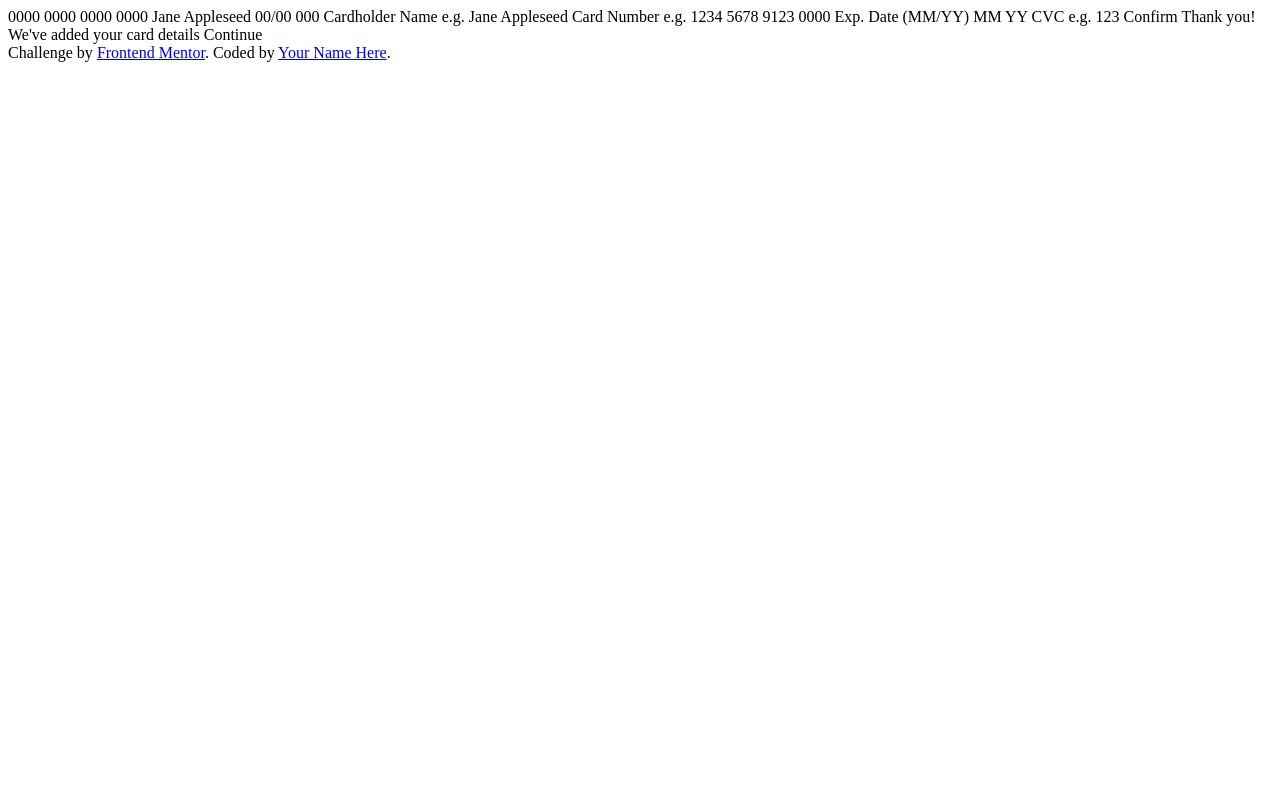
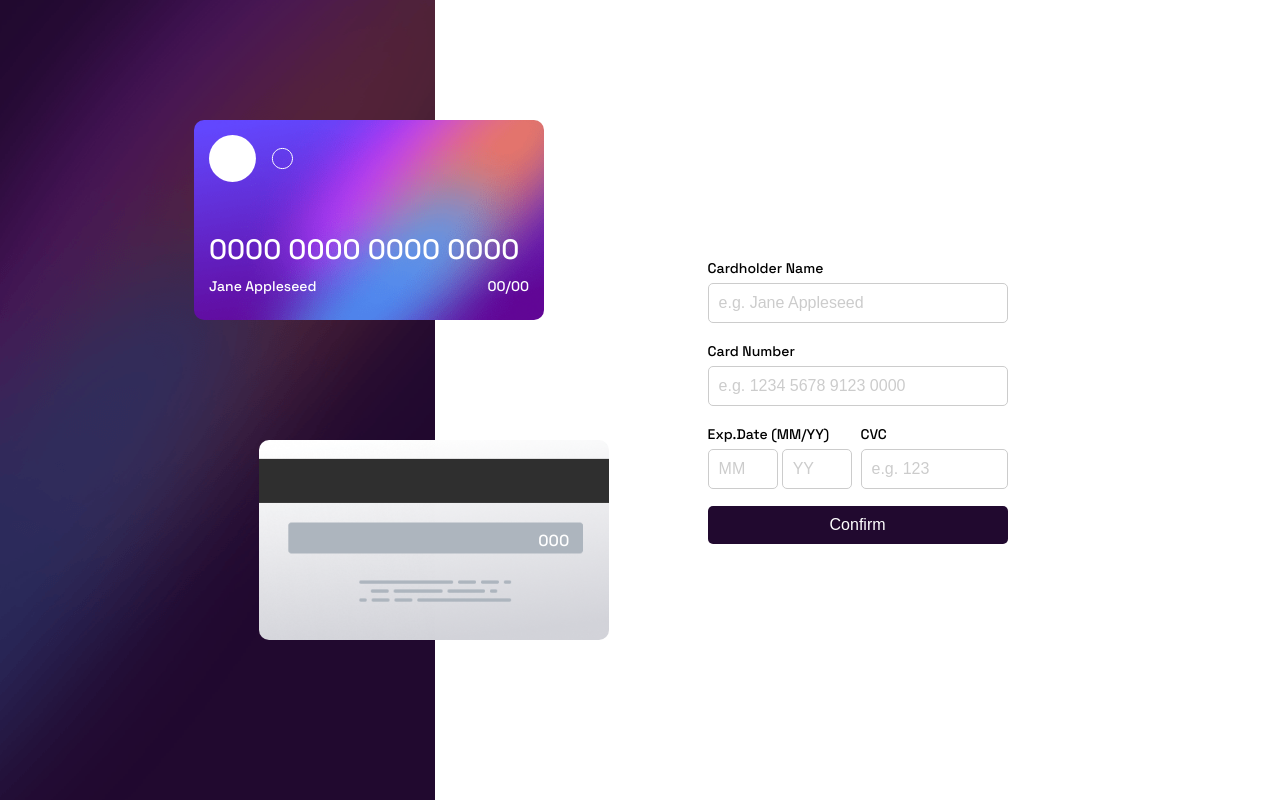
Before and after one commit to Awaischeema1/Interactive-card, a plain HTML site: page index.html in a window 1280 px wide. Drawn offline with Linux system fonts and the light colour scheme.

Commit message:
css style

```diff
--- /dev/null
+++ b/css/style.css
@@ -0,0 +1,192 @@
+@import url("https://fonts.googleapis.com/css2?family=Space+Grotesk:wght@500&display=swap");
+* {
+  padding: 0;
+  margin: 0;
+  box-sizing: border-box;
+}
+:root {
+  --white: hsl(0, 0%, 100%);
+  --Light-grayish-violet: hsl(279, 6%, 55%);
+  --Dark-grayish-violet: hsl(279, 6%, 55%);
+  --Very-dark-violet: hsl(278, 68%, 11%);
+  --red-error: hsl(0, 100%, 66%);
+}
+body {
+  font-family: "Space Grotesk", sans-serif;
+}
+.section {
+  max-width: 1440px;
+  width: 100%;
+  height: 100vh;
+  display: flex;
+}
+/* cards  */
+.cards {
+  position: relative;
+  width: 34%;
+  background: url(../images/bg-main-desktop.png);
+}
+.card {
+  position: absolute;
+  width: 350px;
+  height: 200px;
+  border-radius: 10px;
+  padding: 15px;
+  color: var(--white);
+  display: flex;
+}
+/* front side  */
+.front-side {
+  background: url(../images/bg-card-front.png) no-repeat center;
+  background-size: cover;
+  flex-direction: column;
+  justify-content: space-between;
+  flex-wrap: wrap;
+  right: -25%;
+  top: 15%;
+}
+.card-num {
+  font-size: 28px;
+}
+.res-details .name-exp {
+  display: flex;
+  justify-content: space-between;
+  align-items: center;
+  font-size: 14px;
+  margin: 10px 0;
+}
+/* back side  */
+.back-side {
+  display: flex;
+  justify-content: end;
+  align-items: center;
+  background: url(../images/bg-card-back.png) no-repeat center;
+  background-size: cover;
+  right: -40%;
+  top: 55%;
+}
+.back-side .back-detail {
+  margin-right: 25px;
+}
+
+/* content detail  */
+.detail-content {
+  width: 66%;
+  display: flex;
+  align-items: center;
+  justify-content: center;
+}
+.detail-content .details{
+    width: 300px;
+}
+/* form  */
+.detail-content.comp form{
+  display: none;
+}
+.form-field label{
+    font-size: 14px;
+}
+.form-field input,button{
+    width: 100%;
+    padding: 10px;
+    border-radius: 5px;
+    border: 0;
+    outline: 0;
+}
+::placeholder{
+    color: #ccc;
+}
+.form-field input{
+    border: 1px solid #ccc;
+    margin: 5px 0;
+    font-size: 16px;
+}
+input:focus{
+  border-image-source: linear-gradient(30deg,hsl(249, 99%, 64%)z, hsl(278, 94%, 30%));
+  border-width: 3pt;
+  border-image-slice: 1;
+}
+.form-field .error {
+    font-size: 12px;
+    height: 12px;
+    color: var(--red-error);
+}
+.half-field{
+    display: flex;
+}
+.half-field input.date{
+    width: 70px;
+}
+.btn{
+    background-color: var(--Very-dark-violet);
+    color: var(--white);
+    font-size: 16px;
+    cursor: pointer;
+}
+/* completed section css  */
+.detail-content.comp .completed{
+  display: flex;
+}
+.completed{
+    display: none;
+    width: 300px;
+flex-direction: column;
+row-gap: 15px;
+align-items: center;
+}
+.completed h4{
+    font-size: 30px;
+    letter-spacing: 1px;
+    font-weight: 400;
+}
+.completed p{
+    color: var(--Light-grayish-violet);
+    font-weight: 400;
+    margin: 5px 0;
+}
+
+
+@media (max-width:992px) {
+  .detail-content .details{
+    margin-left: 50px;
+}
+.front-side{
+  right: -34%;
+}
+}
+
+@media (max-width:768px) {
+  .card{
+width: 280px;
+height: 160px;
+  }
+  .card-num {
+    font-size: 18px;
+  }
+}
+
+@media (max-width:600px) {
+  .section {
+    flex-direction: column;
+  }
+  .cards{
+    width: 100%;
+    height: 33vh;
+  }
+  .front-side{
+    top: 50%;
+    left: 5%;
+    z-index: 99;
+  }
+  .back-side{
+    top: 10%;
+    left: 20%;
+  }
+  .detail-content{
+   width: 100%;
+   padding-top: 70px;
+  }
+  .detail-content .details{
+    margin: 0;
+}
+}
--- a/index.html
+++ b/index.html
@@ -2,17 +2,70 @@
 <html lang="en">
 <head>
   <meta charset="UTF-8">
-  <meta name="viewport" content="width=device-width, initial-scale=1.0"> <!-- displays site properly based on user's device -->
-
+  <meta name="viewport" content="width=device-width, initial-scale=1.0">
   <link rel="icon" type="image/png" sizes="32x32" href="./images/favicon-32x32.png">
-
   <title>Frontend Mentor | Interactive card details form</title>
-
+  <link rel="stylesheet" href="./css/style.css">
 </head>
 <body>
 
-  0000 0000 0000 0000
-  Jane Appleseed
+  <section class="section">
+    <div class="cards">
+      <div class="front-side card">
+        <svg width="84" height="47" fill="none" xmlns="http://www.w3.org/2000/svg"><ellipse cx="23.478" cy="23.5" rx="23.478" ry="23.5" fill="#fff"/><path d="M83.5 23.5c0 5.565-4.507 10.075-10.065 10.075-5.559 0-10.065-4.51-10.065-10.075 0-5.565 4.506-10.075 10.065-10.075 5.558 0 10.065 4.51 10.065 10.075Z" stroke="#fff"/></svg>
+        <div class="res-details">
+          <div class="card-num">
+            0000 0000 0000 0000
+          </div>
+          <div class="name-exp">
+            <span class="name">Jane Appleseed</span>
+            <span class="Exp"><span class="over">00</span>/<span class="under">00</span>
+          </div>
+        </div>
+      </div>
+      <div class="back-side card">
+        <div class="back-detail">000</div>
+      </div>
+    </div>
+    <div class="detail-content">
+      <div class="details">
+        <form action="#">
+          <div class="form-field">
+            <label for="name">Cardholder Name</label>
+            <input type="text" placeholder="e.g. Jane Appleseed" id="name">
+            <p class="error"></p>
+          <div class="form-field">
+            <label for="number">Card Number</label>
+            <input type="text" placeholder="e.g. 1234 5678 9123 0000" id="number">
+            <p class="error"></p>
+            </div>
+         <div class="half-field">
+          <div class="form-field">
+            <label for="date">Exp.Date (MM/YY)</label>
+            <input class="date" type="text" placeholder="MM" id="date">
+            <input class="date" type="text" placeholder="YY" id="date">
+            <p class="error"></p>
+          </div>
+          <div class="form-field">
+            <label for="cvc">CVC</label>
+            <input type="text" placeholder="e.g. 123" id="cvc">
+            <p class="error"></p>
+          </div>
+         </div>
+          <button type="submit" class="btn">Confirm</button>
+        </form>
+      </div>
+      <div class="completed">
+        <svg width="80" height="80" fill="none" xmlns="http://www.w3.org/2000/svg"><circle cx="40" cy="40" r="40" fill="url(#a)"/><path d="M28 39.92 36.08 48l16-16" stroke="#fff" stroke-width="3"/><defs><linearGradient id="a" x1="-23.014" y1="11.507" x2="0" y2="91.507" gradientUnits="userSpaceOnUse"><stop stop-color="#6348FE"/><stop offset="1" stop-color="#610595"/></linearGradient></defs></svg>
+        <h4>Thank you!</h4>
+        <p>We've added your card details</p>
+        <button class="btn">Continue</button>
+      </div>
+    </div>
+  </section>
+
+  <!-- 0000 0000 0000 0000
+
   00/00
 
   000
@@ -23,24 +76,24 @@
   Card Number
   e.g. 1234 5678 9123 0000
 
-  Exp. Date (MM/YY)
+  Exp. Date
   MM
   YY
 
-  CVC
+
   e.g. 123
 
-  Confirm
+  Confirm -->
 
   <!-- Completed state start -->
 
-  Thank you!
+  <!-- Thank you!
   We've added your card details
   Continue
 
   <div class="attribution">
     Challenge by <a href="https://www.frontendmentor.io?ref=challenge" target="_blank">Frontend Mentor</a>.
     Coded by <a href="#">Your Name Here</a>.
-  </div>
+  </div> -->
 </body>
 </html>
```
Also changed, not shown: images/bg-card-back.png (added), images/bg-card-front.png (added), images/bg-main-desktop.png (added), images/bg-main-mobile.png (added), images/card-logo.svg (added), images/favicon-32x32.png (added), images/icon-complete.svg (added).
